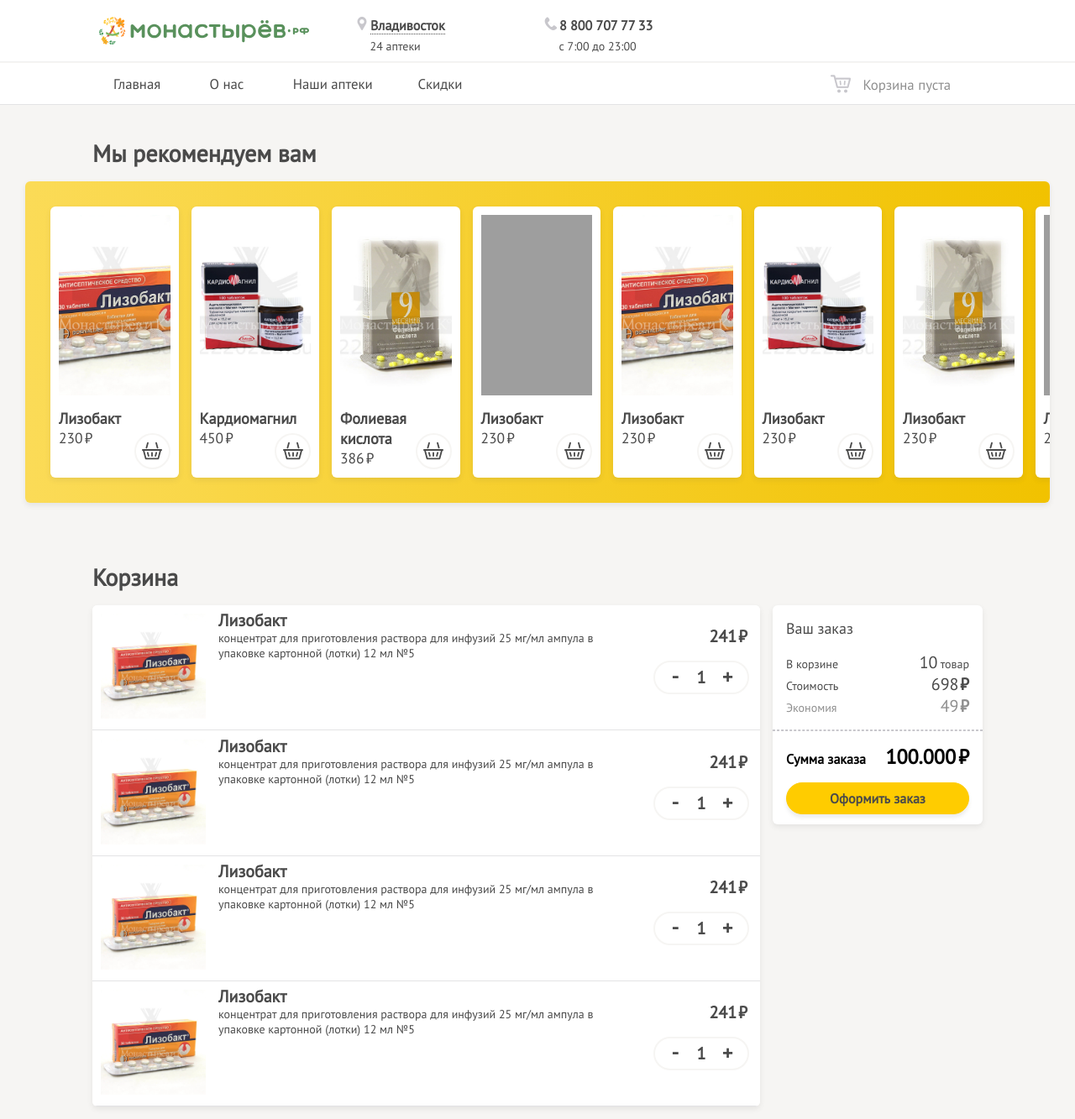
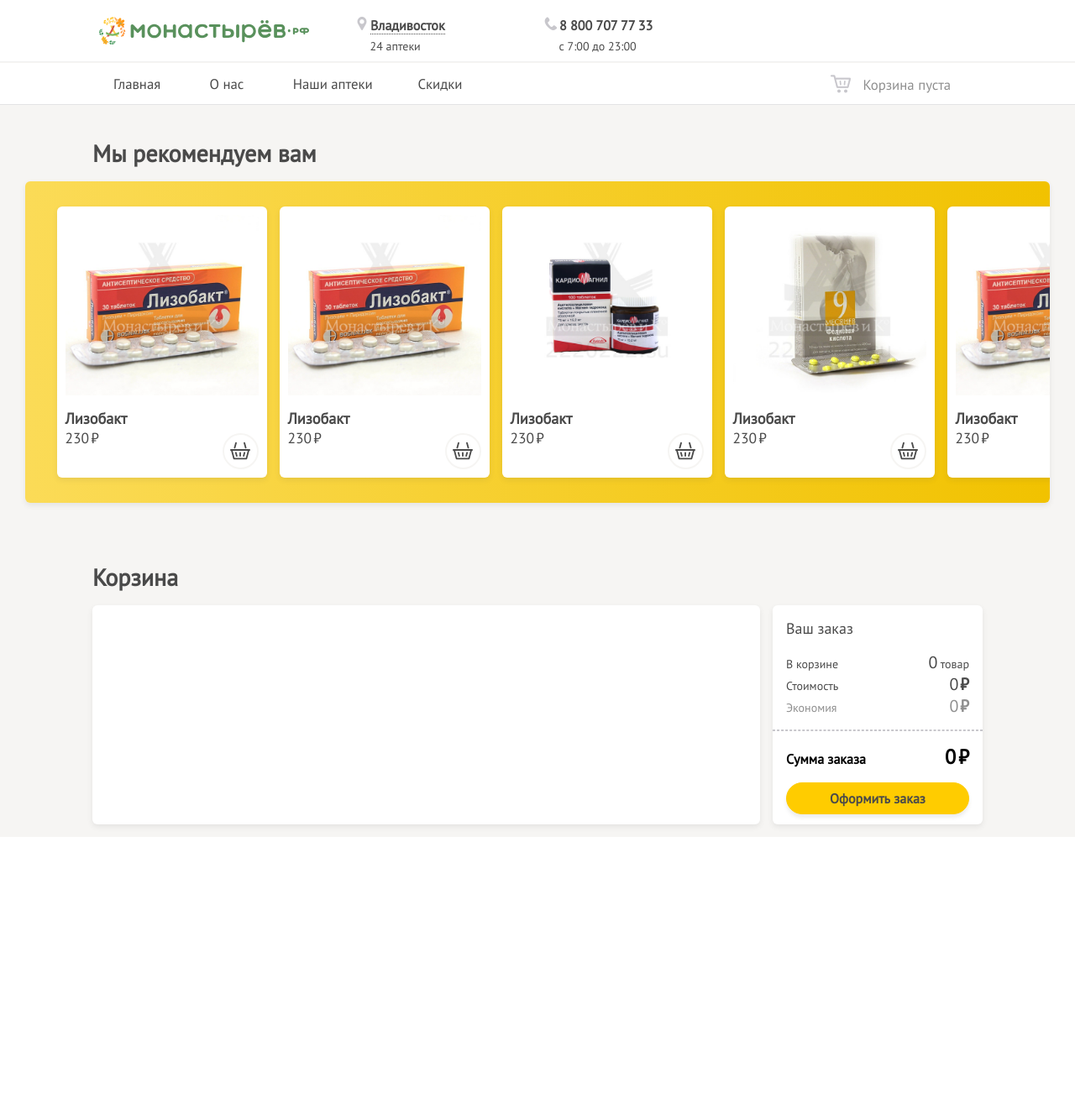
Before and after one commit to MrFox131/chemist-AI, a Flask app: page /cart in a window 1280 px wide. Shown: the whole page at 84% size. After the commit the page ends 991 px from the top, so only its background shows below. Run offline with Flask 2, Linux system fonts and the light colour scheme; grey boxes are pictures that could not be loaded.

Commit message:
Add files via upload
+Removed hardcode elements in cart
+Added dynamic cart change
+Added dynamic receipt change
+Added possibility of changing amount of item in cart

```diff
--- a/web/static/scripts/script.js
+++ b/web/static/scripts/script.js
@@ -11,7 +11,6 @@
 }
 
 window.onload = function(event) {
-	getDiscount();
 	onResizeWindow();
 	if(items_in_cart.length > 0){
 		$(".cart_button__text").html("В корзине: " + items_in_cart.length);
@@ -88,12 +87,7 @@
 	else{
 		$(".cart_button__text").html("Корзина пуста");
 	}
-	getDiscount();
 })
-
-function getDiscount(){
-	$(".receipt__discount").html(Math.round((parseInt($(".receipt__price").html())/100.0)*7.0));
-}
 
 function addToCart(id){
 	let ifExist = false;
@@ -136,3 +130,13 @@
 
 	$.cookie('cart', JSON.stringify(items_in_cart), {expires: 1});
 }
+
+function getAmountInCart(id){
+	items_in_cart = JSON.parse($.cookie('cart'));
+
+	for(let i = 0; i < items_in_cart.length; i++){
+		if(items_in_cart[i][0] == id){
+			return items_in_cart[i][1];
+		}
+	}
+}
--- a/web/templates/cart.html
+++ b/web/templates/cart.html
@@ -32,24 +32,6 @@
 		<h1 class="jsFromLeft">Мы рекомендуем вам</h1>
 		<div class="recommendations jsCenterForRecomend">
 			<div class="horizontal_scroll">
-				<div class="card">
-					<div class="product_image" style="background-image: url('static/images/products/1.JPG');"></div>
-					<div class="product_name">Лизобакт</div>
-					<div class="product_price">230</div>
-					<div class="add_to_cart" itemID="1"></div>
-				</div>
-				<div class="card">
-					<div class="product_image" style="background-image: url('static/images/products/2.JPG');"></div>
-					<div class="product_name">Кардиомагнил</div>
-					<div class="product_price">450</div>
-					<div class="add_to_cart" itemID="2"></div>
-				</div>
-				<div class="card">
-					<div class="product_image" style="background-image: url('static/images/products/3.JPG');"></div>
-					<div class="product_name">Фолиевая кислота</div>
-					<div class="product_price">386</div>
-					<div class="add_to_cart" itemID="3"></div>
-				</div>
 				{% for name, price, category, id in rec_info %}
 				<div class="card">
 					<div class="product_image" style="background-image: url('static/images/products/{{ id }}.JPG');"></div>
@@ -63,34 +45,6 @@
 		<h1 class="jsFromLeft">Корзина</h1>
 		<div class="content--cart">
 			<div class="items_in_cart">
-			<div class="card">
-				<div class="product_image" style="background-image: url('/static/images/products/1.JPG');"></div>
-				<div class="product_name">Лизобакт</div>
-				<div class="product_description">концентрат для приготовления раствора для инфузий 25 мг/мл ампула в упаковке картонной (лотки) 12 мл №5</div>
-				<div class="product_price">241</div>
-				<div class="product_count" itemID="1"><div class="remove_btn">-</div><div class="product_amount">1</div><div class="add_btn">+</div></div>
-			</div>
-            <div class="card">
-				<div class="product_image" style="background-image: url('/static/images/products/1.JPG');"></div>
-				<div class="product_name">Лизобакт</div>
-				<div class="product_description">концентрат для приготовления раствора для инфузий 25 мг/мл ампула в упаковке картонной (лотки) 12 мл №5</div>
-				<div class="product_price">241</div>
-				<div class="product_count" itemID="2"><div class="remove_btn">-</div><div class="product_amount">1</div><div class="add_btn">+</div></div>
-			</div>
-			<div class="card">
-				<div class="product_image" style="background-image: url('/static/images/products/1.JPG');"></div>
-				<div class="product_name">Лизобакт</div>
-				<div class="product_description">концентрат для приготовления раствора для инфузий 25 мг/мл ампула в упаковке картонной (лотки) 12 мл №5</div>
-				<div class="product_price">241</div>
-				<div class="product_count" itemID="3"><div class="remove_btn">-</div><div class="product_amount">1</div><div class="add_btn">+</div></div>
-			</div>
-			<div class="card">
-				<div class="product_image" style="background-image: url('/static/images/products/1.JPG');"></div>
-				<div class="product_name">Лизобакт</div>
-				<div class="product_description">концентрат для приготовления раствора для инфузий 25 мг/мл ампула в упаковке картонной (лотки) 12 мл №5</div>
-				<div class="product_price">241</div>
-				<div class="product_count" itemID="4"><div class="remove_btn">-</div><div class="product_amount">1</div><div class="add_btn">+</div></div>
-			</div>
 			{% for name, price, category, id in info %}
 			<div class="card">
 				<div class="product_image" style="background-image: url('/static/images/products/{{ id }}.JPG');"></div>
@@ -112,5 +66,75 @@
 			</div>
 		</div>
 		<script src="static/scripts/script.js"></script>
+		<script>
+			$(window).on("load", function() {
+				reloadReceipt();
+			});
+
+			$(".recommendations > .horizontal_scroll > .card > .add_to_cart").on("click", function(){
+				let prod_image = $(this).parent().children(".product_image").attr("style");
+				let prod_name = $(this).parent().children(".product_name").html();
+				let prod_description = $(this).parent().children(".product_description").html();
+				let prod_price = $(this).parent().children(".product_price").html();
+				let prod_id = $(this).parent().children(".add_to_cart").attr("itemID");
+				if(!$(this).hasClass("selected")){
+					$(".items_in_cart > .card > .product_count[itemID='" + prod_id + "']").parent().remove();
+				}
+				else{
+					$(".items_in_cart").html($(".items_in_cart").html() + `
+					<div class="card">
+						<div class="product_image" style="` + prod_image + `"></div>
+						<div class="product_name">` + prod_name + `</div>
+						<div class="product_description">` + prod_description + `</div>
+						<div class="product_price">` + prod_price + `</div>
+						<div class="product_count" itemID="` + prod_id + `"><div class="remove_btn">-</div><div class="product_amount">1</div><div class="add_btn">+</div></div>
+					</div>
+					`);
+				}
+				reloadReceipt();
+			});
+
+			$(".items_in_cart").on("click", ".card > .product_count > .remove_btn", function(){
+				let prod_id = parseInt($(this).parent().attr("itemID"));
+				let prod_amount = parseInt($(this).parent().children(".product_amount").html());
+				if(prod_amount > 0){
+					prod_amount = getAmountInCart(prod_id);
+				}
+
+				if(prod_amount > 0){
+					$(this).parent().children(".product_amount").html(--prod_amount);
+					removeFromCart($(this).parent().attr("itemID"));
+				}
+				reloadReceipt();
+			});
+
+			$(".items_in_cart").on("click", ".card > .product_count > .add_btn", function(){
+				let prod_id = parseInt($(this).parent().attr("itemID"));
+				let prod_amount = parseInt($(this).parent().children(".product_amount").html());
+				if(prod_amount > 0){
+					prod_amount = getAmountInCart(prod_id);
+				}
+
+				if(prod_amount < 100){
+					$(this).parent().children(".product_amount").html(++prod_amount);
+					addToCart($(this).parent().attr("itemID"));
+				}
+				reloadReceipt();
+			});
+
+			function reloadReceipt(){
+				let sum = 0;
+				let discont = 7; //In percents
+
+				for(let i = 1; i <= $(".items_in_cart > .card").length; i++){
+					sum += (parseInt($(".items_in_cart > .card:nth-child(" + i + ")").children(".product_price").html()) * parseInt($(".items_in_cart > .card:nth-child(" + i + ")").children(".product_count").children(".product_amount").html()));
+				}
+				$(".receipt__items").html(items_in_cart.length);
+				$(".receipt__price").html(sum);
+				$(".receipt__discount").html(Math.round(sum/100.0)*discont);
+				$(".receipt__sum").html(sum - Math.round(sum/100.0)*discont);
+			}
+
+		</script>
 	</body>
 </html>
```
Also changed, not shown: web/static/images/products/0.JPG (added), web/static/images/products/4.JPG (added).
